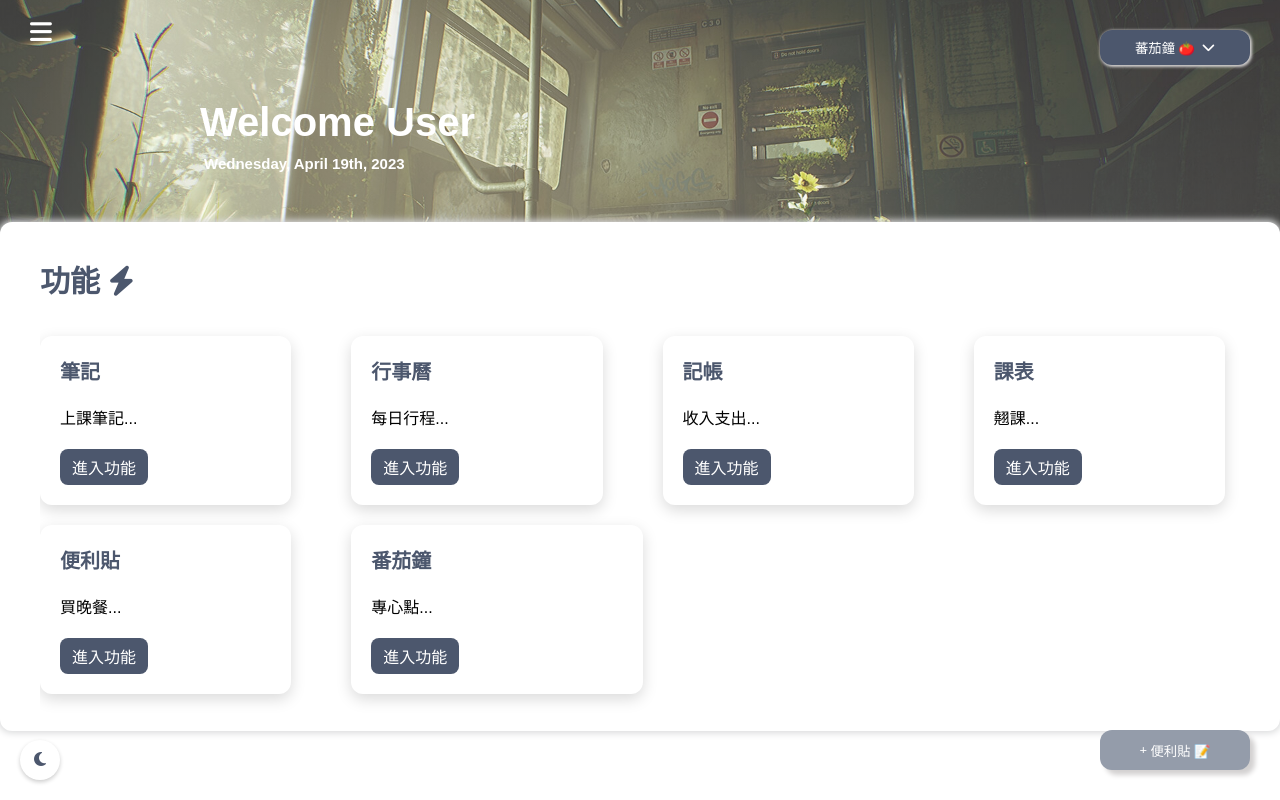
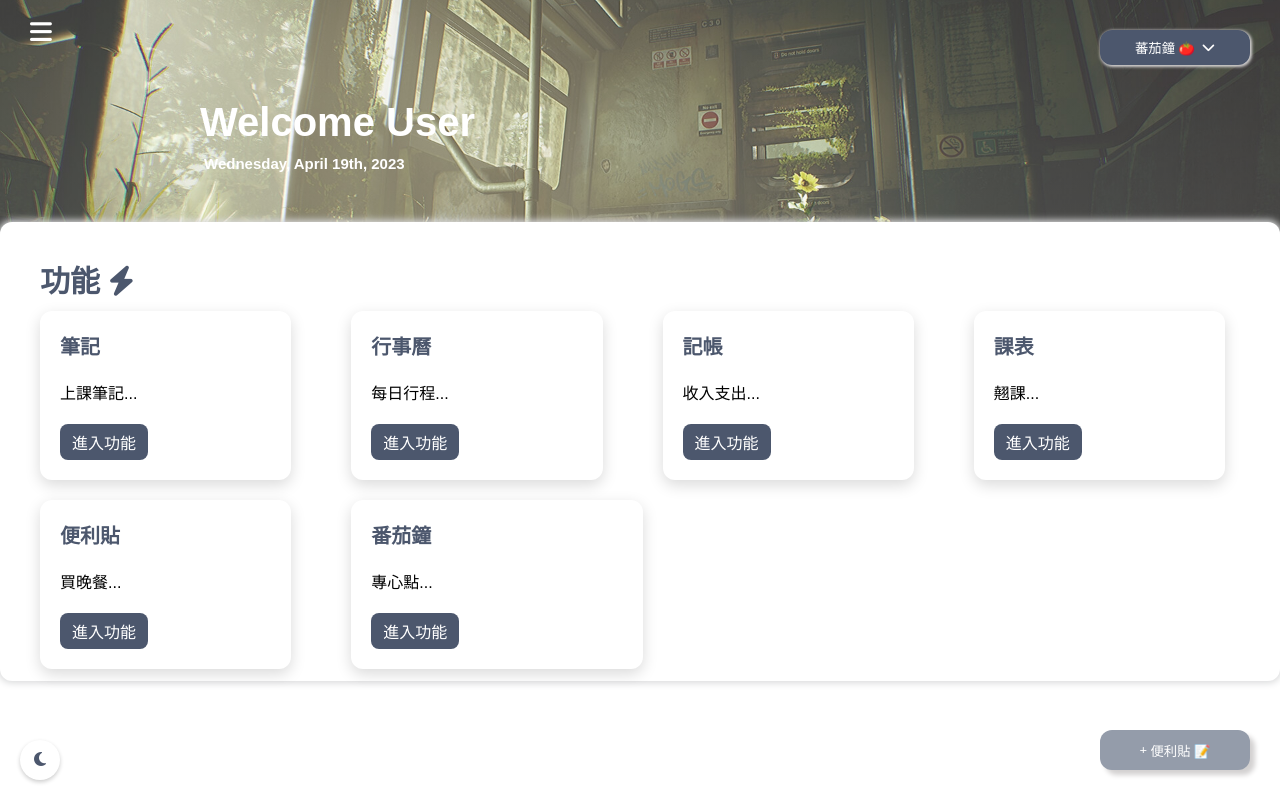
Before and after one commit to stickmanonline10155/SA-t4-webcode, a PHP site: page /homepage.php in a window 1280 px wide. Run offline with PHP 8.4, Linux system fonts and the light colour scheme; some libraries are stand-ins or nearby versions.

Commit message:
Add files via upload

```diff
--- a/style.css
+++ b/style.css
@@ -336,11 +336,12 @@ body {
     list-style: none;
     overflow-x: scroll;
     scroll-snap-type: x mandatory; */
-    display: flex;
+    /*  */
+    /* display: flex;
     padding: 25px 0px;
     list-style: none;
     overflow-x: scroll;
-    scroll-snap-type: x mandatory;
+    scroll-snap-type: x mandatory; */
 }
 
 .box{
```
